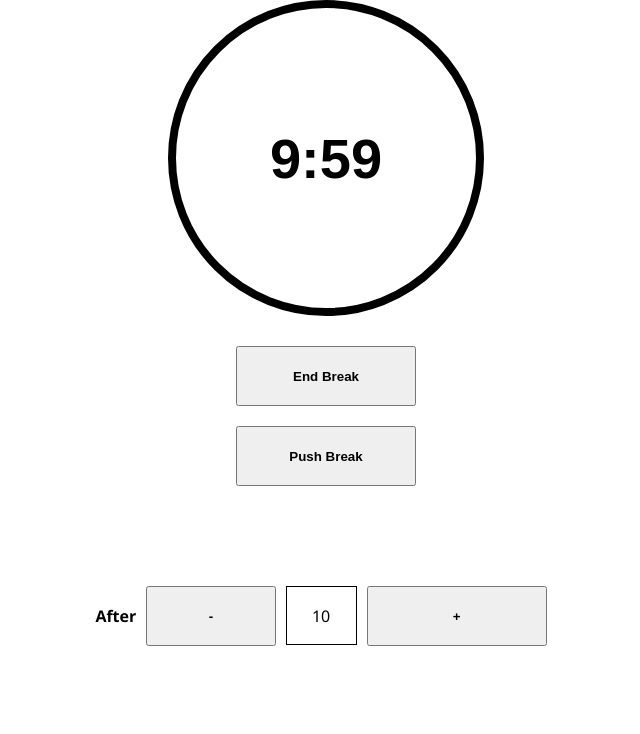
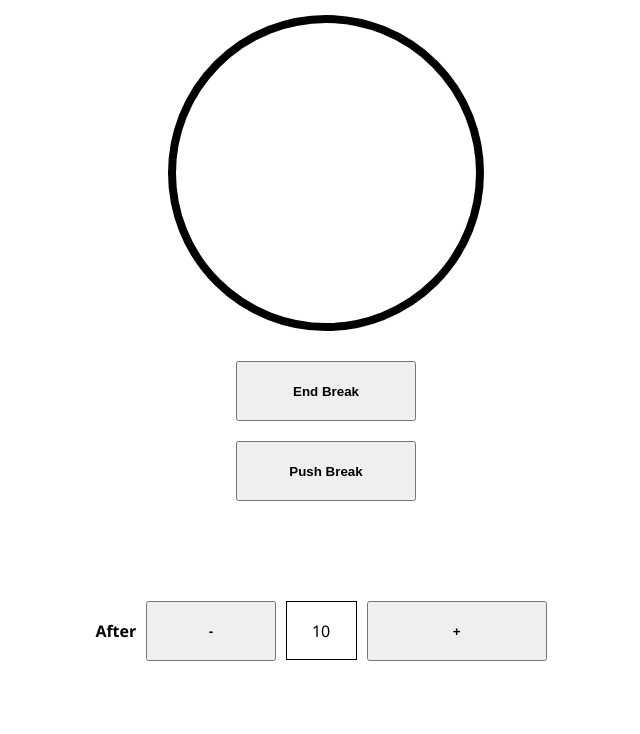
Before and after one commit to nealarch01/MobProgrammingTimer, an Electron app: page src/views/html/break_page.html in a window 1000 px wide. Shown: the whole page, without its empty margins (174-814 px from the left). Drawn offline with Linux system fonts and the light colour scheme.

Commit message:
Add top-view for margin

```diff
--- a/src/views/html/break_page.html
+++ b/src/views/html/break_page.html
@@ -10,14 +10,16 @@
     <link rel="stylesheet" href="../css/break_page.css">
 </head>
 <body>
-    <div class="timer-container">
+    <div class="timer-container top-view">
         <div class="timer-circle">
-            <h1 id="timer-text">9:59</h1>
+            <h1 id="timer-text">
+
+            </h1>
         </div>
     </div>
     <div class="ctrl-btns-container col">
-    <button class="ctrl-panel-btn" id="end-break-btn">End Break</button>
-    <button class="ctrl-panel-btn" id="push-break-btn">Push Break</button>
+        <button class="ctrl-panel-btn" id="end-break-btn">End Break</button>
+        <button class="ctrl-panel-btn" id="push-break-btn">Push Break</button>
     </div>
 
     <div class="ctrl-btns-container row">
```
